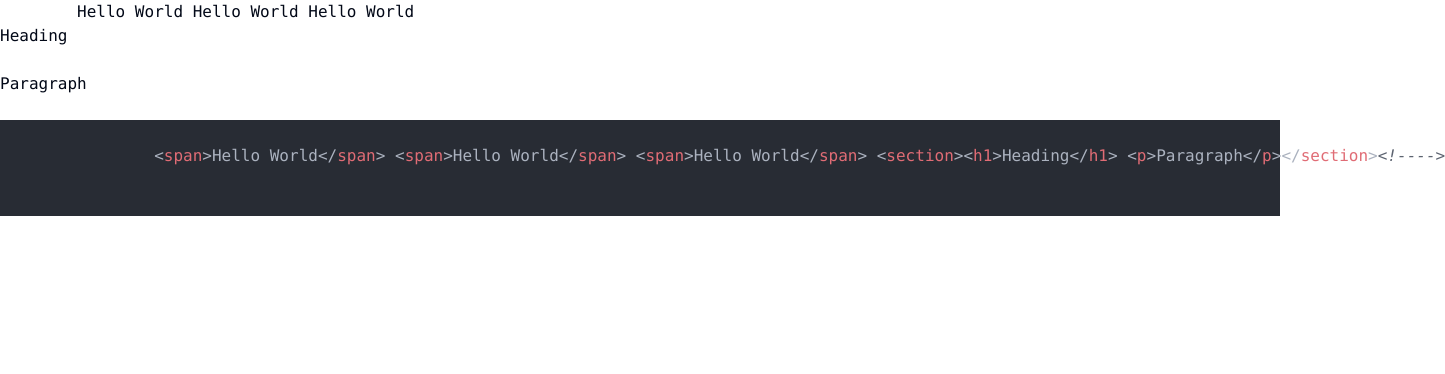
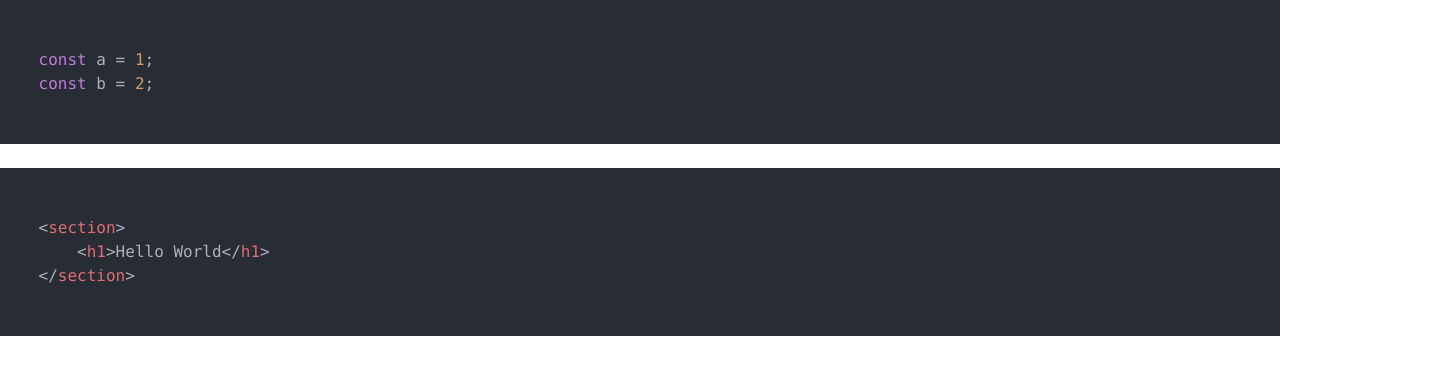
Before and after one commit to CardanoThings/Web-App, a SvelteKit app: page / in a window 1280 px wide. Shown: the top 374 px of the page, 1445 px wide, since content can reach past the window. Built offline with nearby package versions, Linux system fonts and the light colour scheme.

Commit message:
Component Update

```diff
--- a/src/lib/Code.svelte
+++ /dev/null
@@ -1,37 +0,0 @@
-<script>
-	import hljs from 'highlight.js';
-	import 'highlight.js/styles/atom-one-dark.css'; // or another style
-	import { onMount } from 'svelte';
-
-	export let language = 'xml';
-	export let code = '';
-	let highlightedCode;
-	let codeBlock;
-
-	onMount(() => {
-		// highlight the code
-		highlightedCode = hljs.highlight(codeBlock.innerHTML, {
-			language: language
-		}).value;
-	});
-</script>
-
-<pre class="hide" bind:this={codeBlock}>
-		{@render code()}
-</pre>
-
-<pre class="hljs">
-	<code>
-		{@html highlightedCode}
-	</code>
-</pre>
-
-<style>
-	.hide {
-		display: block;
-	}
-
-	code {
-		white-space: pre;
-	}
-</style>
--- /dev/null
+++ b/src/lib/SyntaxHighlighter.svelte
@@ -0,0 +1,49 @@
+<script>
+	import { onMount, tick } from 'svelte';
+	import hljs from 'highlight.js';
+	import 'highlight.js/styles/atom-one-dark.css';
+	export let language = 'javascript';
+	let codeBlock;
+	let rawHtml = '';
+	let el = null;
+
+	onMount(() => {
+		extractSlotContent();
+	});
+
+	async function extractSlotContent() {
+		await tick();
+		const slot = el.querySelector('pre code');
+		rawHtml = slot.innerHTML.replace('<!---->', '');
+		// replace first and last line break
+		rawHtml = rawHtml.replace(/^\n/, '').replace(/\n$/, '');
+		// replace first tab
+		rawHtml = rawHtml.replace(/^\t/, '');
+
+		// replace first and last line if empty or tab
+		rawHtml = rawHtml.replace(/^\n/, '').replace(/\n$/, '');
+		rawHtml = rawHtml.replace(/^\t/, '');
+
+		await tick();
+		hljs.highlightElement(codeBlock, { language });
+	}
+</script>
+
+<!-- Hidden slot container to extract raw HTML -->
+<div style="display: none;" bind:this={el}>
+	<slot />
+</div>
+
+<pre class="hljs">
+  <code bind:this={codeBlock} class={language}>
+    {rawHtml}
+  </code>
+</pre>
+
+<style>
+	pre code.hljs {
+		padding: 0 !important;
+		margin: 0 !important;
+		display: block;
+	}
+</style>
--- a/src/routes/+page.svelte
+++ b/src/routes/+page.svelte
@@ -1,23 +1,20 @@
 <script>
-	import Code from '$lib/Code.svelte';
+	import SyntaxHighlighter from '$lib/SyntaxHighlighter.svelte';
 </script>
 
-{#snippet code()}
-	<span>Hello World</span>
-	<span>Hello World</span>
-	<span>Hello World</span>
+<SyntaxHighlighter language="javascript">
+	<pre><code>
+	const a = 1;
+	const b = 2;
+</code></pre>
+</SyntaxHighlighter>
+
+<br />
+
+<SyntaxHighlighter language="html">
+	<pre><code>
 	<section>
-		<h1>Heading</h1>
-		<p>Paragraph</p>
+		<h1>Hello World</h1>
 	</section>
-{/snippet}
-
-<Code language="xml" {code}>
-	<span>Hello World</span>
-	<span>Hello World</span>
-	<span>Hello World</span>
-	<section>
-		<h1>Heading</h1>
-		<p>Paragraph</p>
-	</section>
-</Code>
+</code></pre>
+</SyntaxHighlighter>
```
